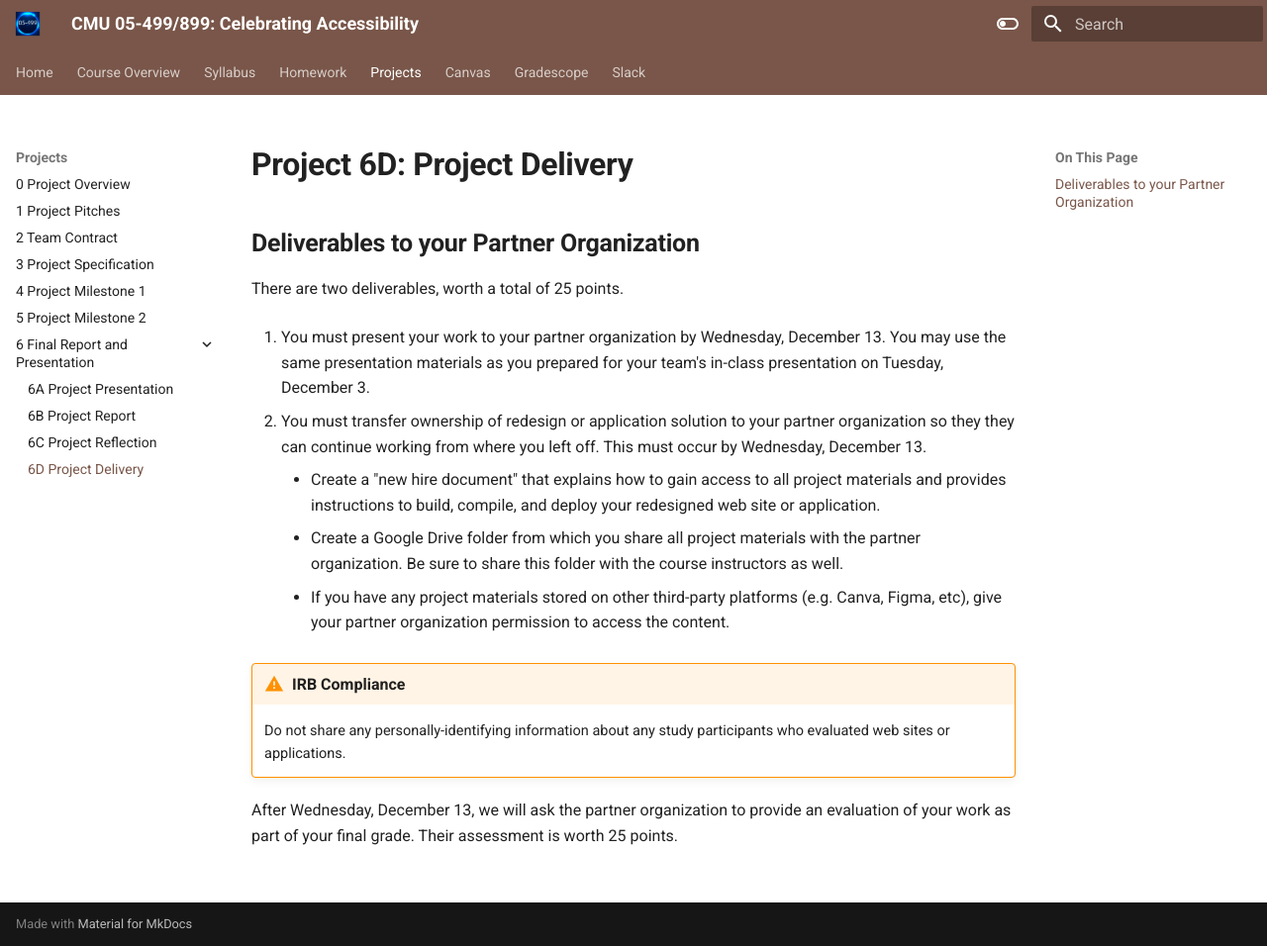
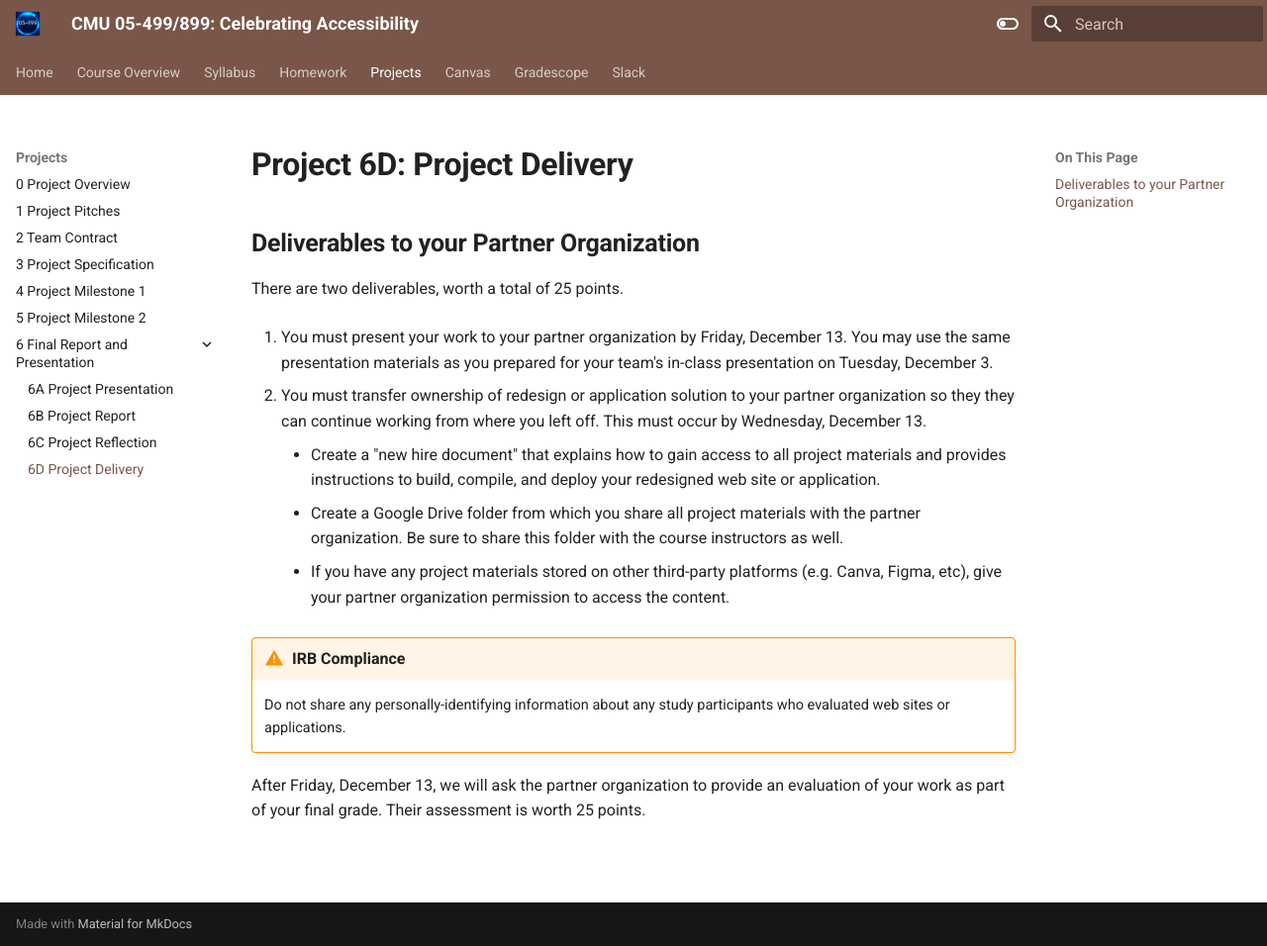
Before and after one commit to cmu-05-499/cmu-05-499.github.io, an MkDocs documentation site: the page built from docs/projects/P6/4_delivery.md, in a window 1280 px wide and 956 px high. Shown: the whole window at 99% size. Built offline with MkDocs 1.6.1 and Material for MkDocs 9.7.7, drawn with Linux system fonts in a browser that asks for light colours.

Commit message:
Fixed a deadline for P6D.

```diff
--- a/docs/projects/P6/4_delivery.md
+++ b/docs/projects/P6/4_delivery.md
@@ -4,7 +4,7 @@
 
 There are two deliverables, worth a total of 25 points.
 
-1. You must present your work to your partner organization by Wednesday, December 13. You may use the same presentation materials as you prepared for your team's in-class presentation on Tuesday, December 3.
+1. You must present your work to your partner organization by Friday, December 13. You may use the same presentation materials as you prepared for your team's in-class presentation on Tuesday, December 3.
 
 2. You must transfer ownership of redesign or application solution to your partner organization so they they can continue working from where you left off. This must occur by Wednesday, December 13.
     - Create a "new hire document" that explains how to gain access to all project materials and provides instructions to build, compile, and deploy your redesigned web site or application.
@@ -14,4 +14,4 @@ There are two deliverables, worth a total of 25 points.
 !!! warning "IRB Compliance"
     Do not share any personally-identifying information about any study participants who evaluated web sites or applications.
 
-After Wednesday, December 13, we will ask the partner organization to provide an evaluation of your work as part of your final grade. Their assessment is worth 25 points.
+After Friday, December 13, we will ask the partner organization to provide an evaluation of your work as part of your final grade. Their assessment is worth 25 points.
```
Also changed, not shown: docs/projects/P6/index.md (+1 -1 lines).
